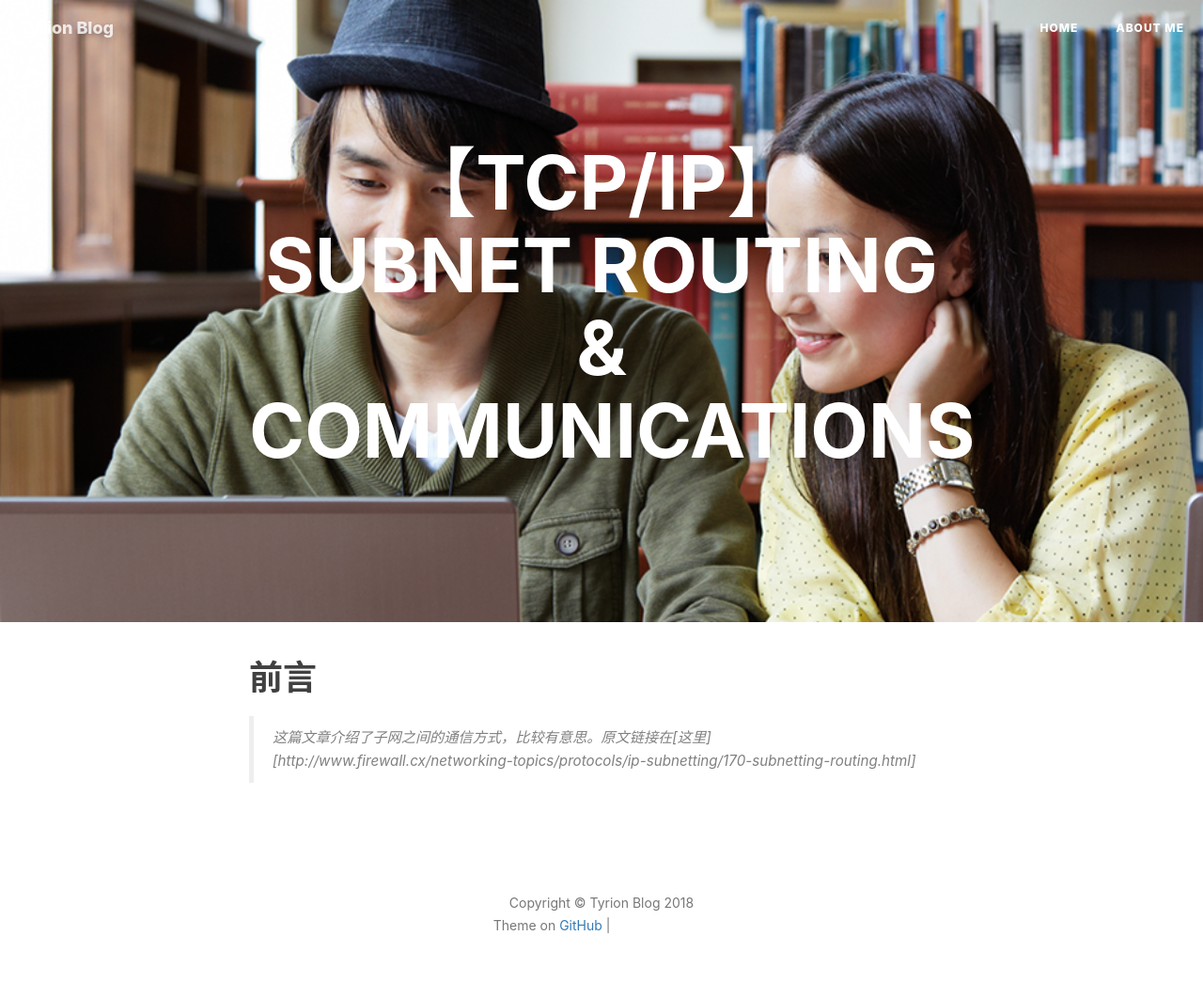
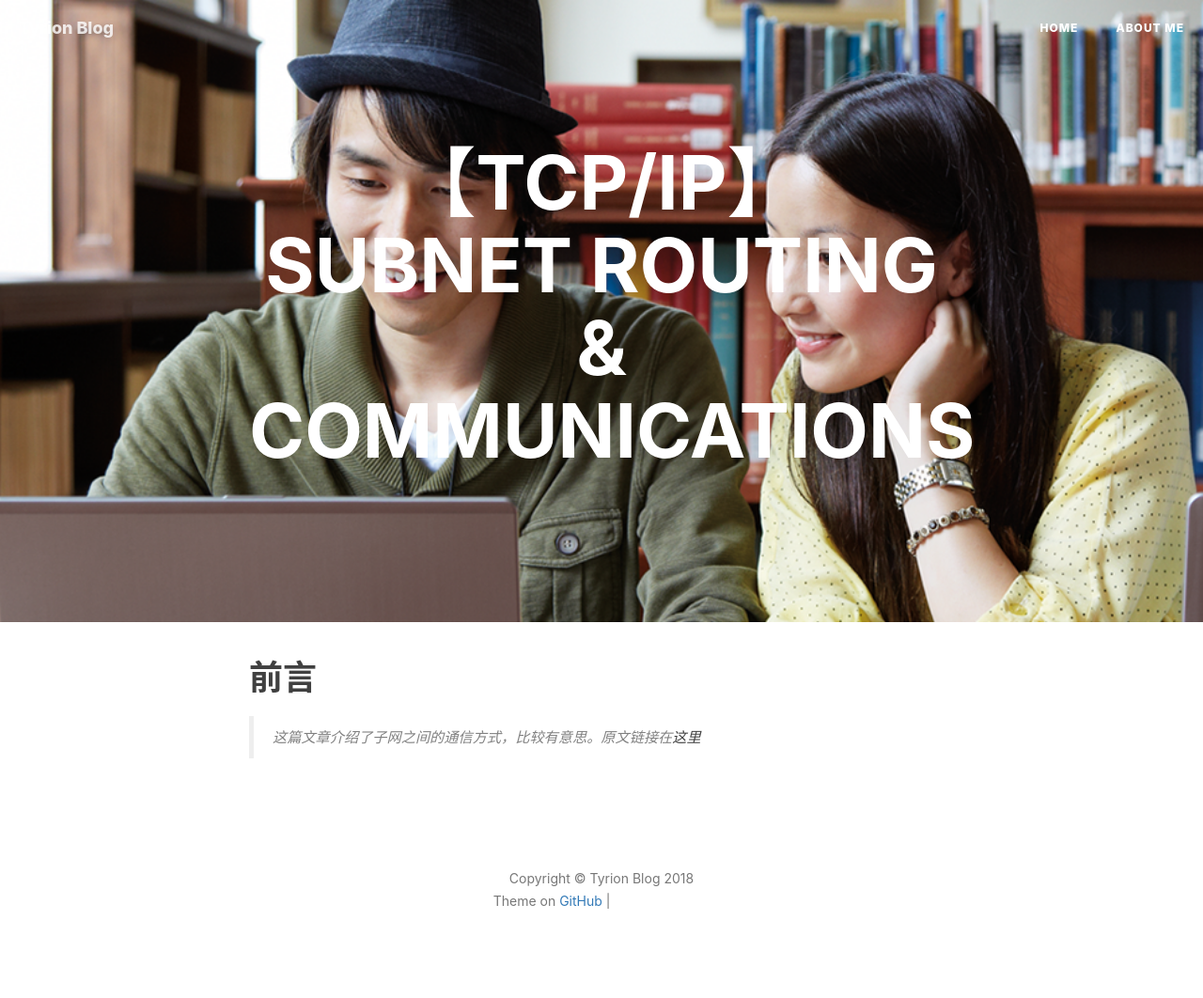
Before and after one commit to ttyrion/ttyrion.github.io, a Jekyll site: the page built from _posts/2018-09-01-【翻译】SUBNET ROUTING & COMMUNICATIONS.md, in a window 1280 px wide. Shown: the whole page at 94% size. Built offline with Jekyll 4.4.1, drawn with Linux system fonts in a browser that asks for light colours; nearby versions of some CDN libraries; comment, search, counter and statistics services are not loaded; after the commit the page ends 1036 px from its top, so only the background shows below that; grey boxes are pictures that could not be loaded.

Commit message:
格式错误

```diff
--- a/_posts/2018-09-01-【翻译】SUBNET ROUTING & COMMUNICATIONS.md
+++ b/_posts/2018-09-01-【翻译】SUBNET ROUTING & COMMUNICATIONS.md
@@ -11,4 +11,4 @@ tags:
 
 # 前言
 
->这篇文章介绍了子网之间的通信方式，比较有意思。原文链接在[这里][http://www.firewall.cx/networking-topics/protocols/ip-subnetting/170-subnetting-routing.html]
+>这篇文章介绍了子网之间的通信方式，比较有意思。原文链接在[这里](http://www.firewall.cx/networking-topics/protocols/ip-subnetting/170-subnetting-routing.html)
```
Also changed, not shown: _posts/2018-07-21-【翻译】Window Features 之一：Window Types.md (+2 -0 lines).
